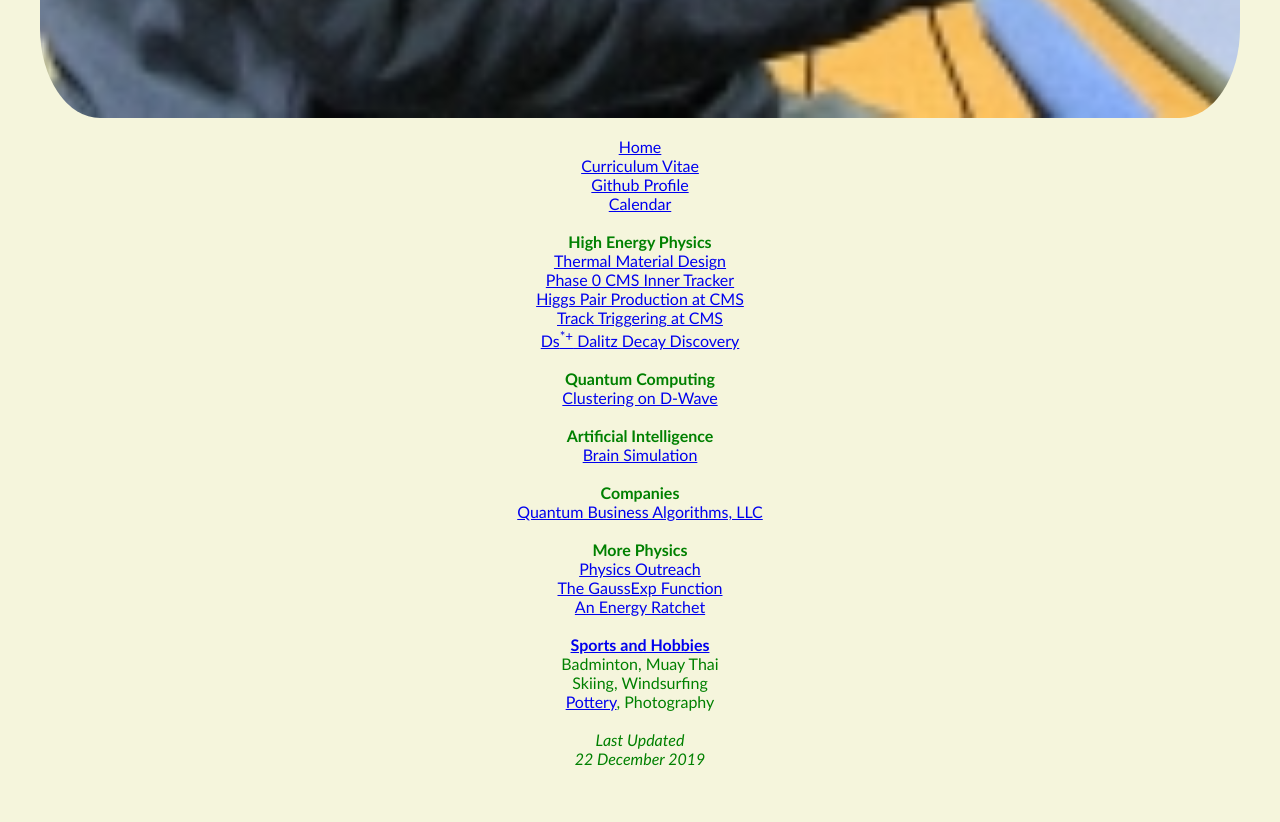
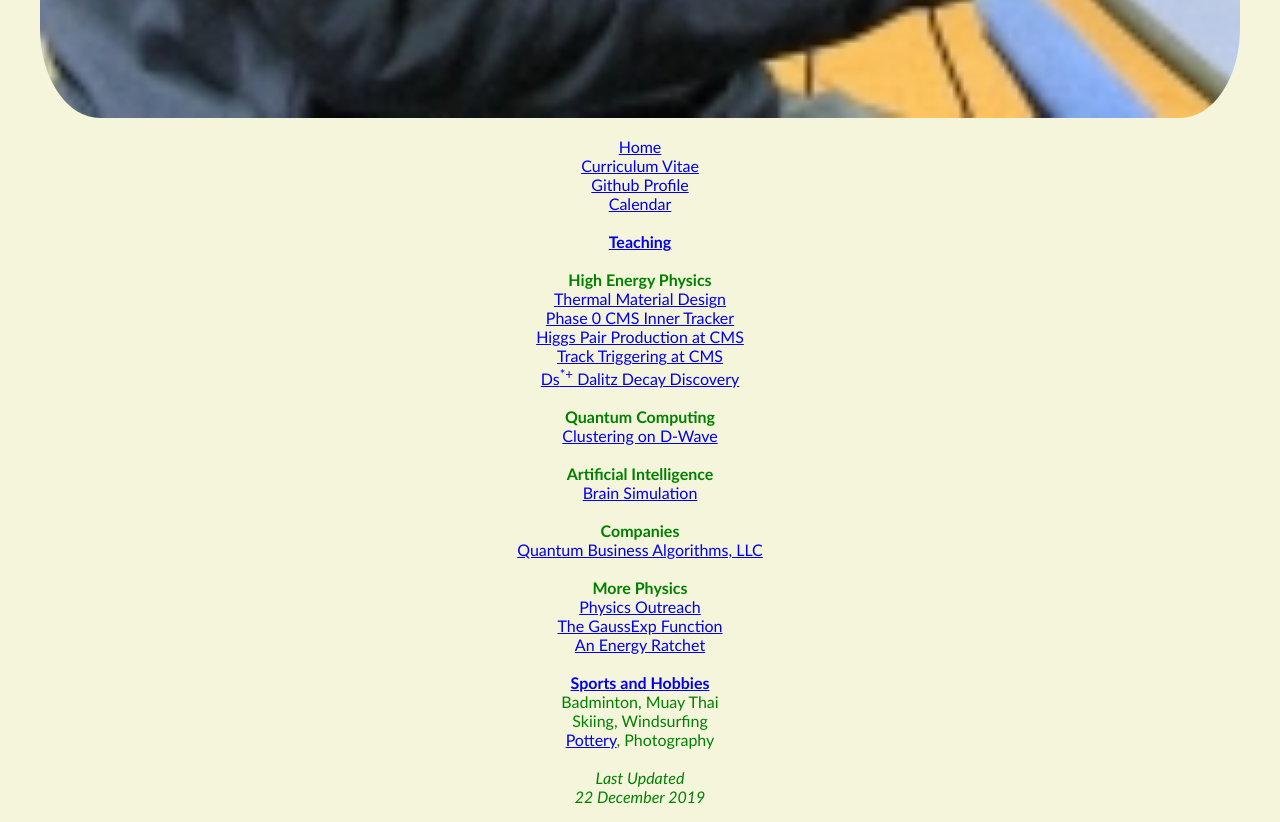
Before and after one commit to souvik1982/souvik1982.github.io, a plain HTML site: page tabs.html in a window 1280 px wide. Shown: the part 1681-2503 px from the top of the page. Before the commit the page ends 2465 px from the top, so only its background shows below. Drawn offline with Linux system fonts and the light colour scheme.

Commit message:
Teaching

```diff
--- a/tabs.html
+++ b/tabs.html
@@ -22,13 +22,14 @@
         <a href="https://github.com/souvik1982" target="_blank">Github Profile</a> <br/>
         <a href="Calendar.html" target="showframe">Calendar</a> <br/>
         <br/>
+        <b> <a href="Teaching/index.html" target="showframe">Teaching</a> </b> <br/>
+        <br/>
         <b> High Energy Physics </b> <br/>
         <a href="https://www.physics.purdue.edu/cmsfpix/ThermalMeasurements/index.html" target="showframe">Thermal Material Design</a> <br/>
         <a href="CMSPixels/index.html" target="showframe">Phase 0 CMS Inner Tracker</a> <br/>
         <a href="HH/index.html" target="showframe">Higgs Pair Production at CMS</a> <br/>
         <a href="AMSimulation/index.html" target="showframe">Track Triggering at CMS</a> <br/>
         <a href="CLEO/index.html" target="showframe">Ds<sup>*+</sup> Dalitz Decay Discovery</a> <br/>
-
         <br/>
         <b> Quantum Computing </b> <br/>
         <a href="DWave/index.html" target="showframe">Clustering on D-Wave</a><br/>
```
